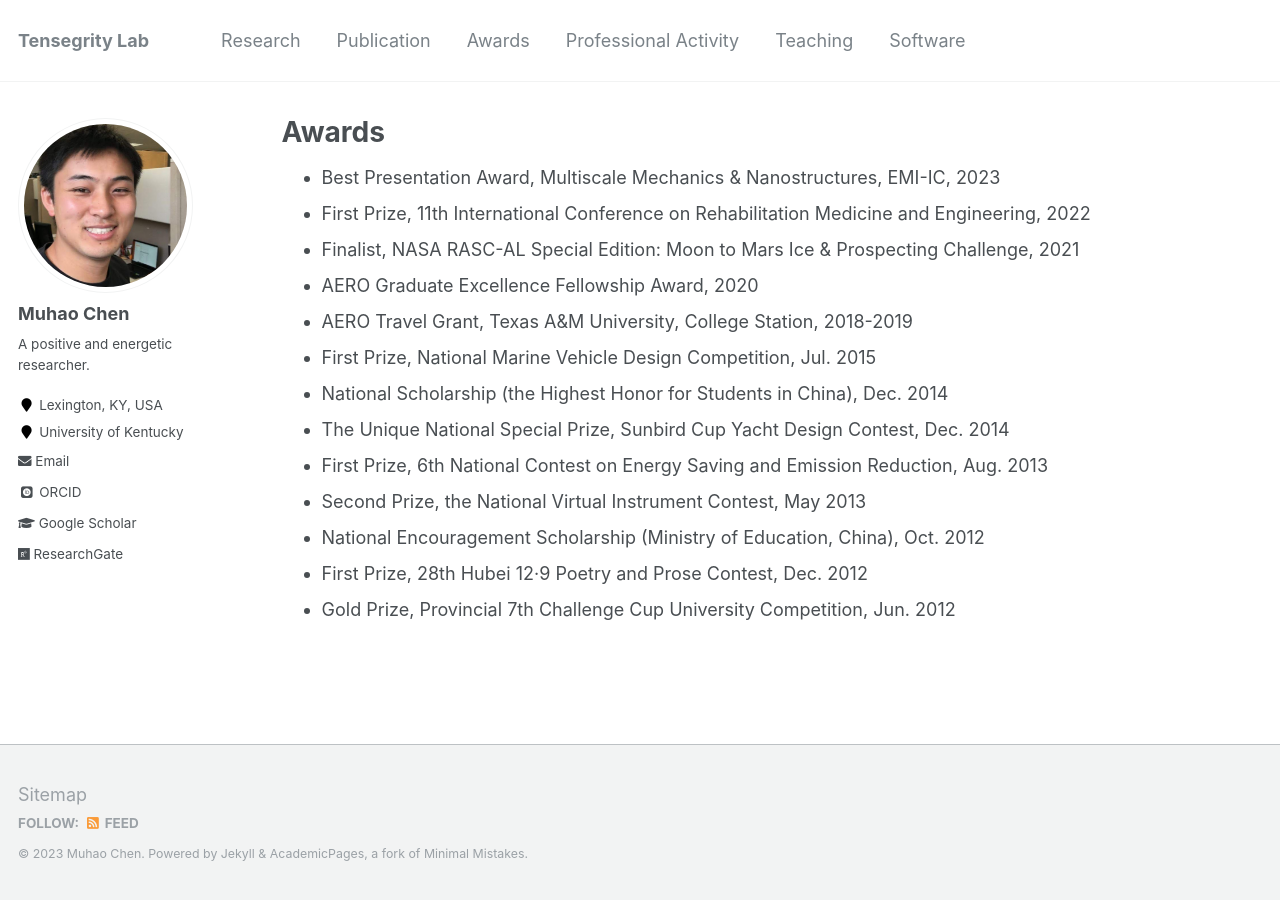
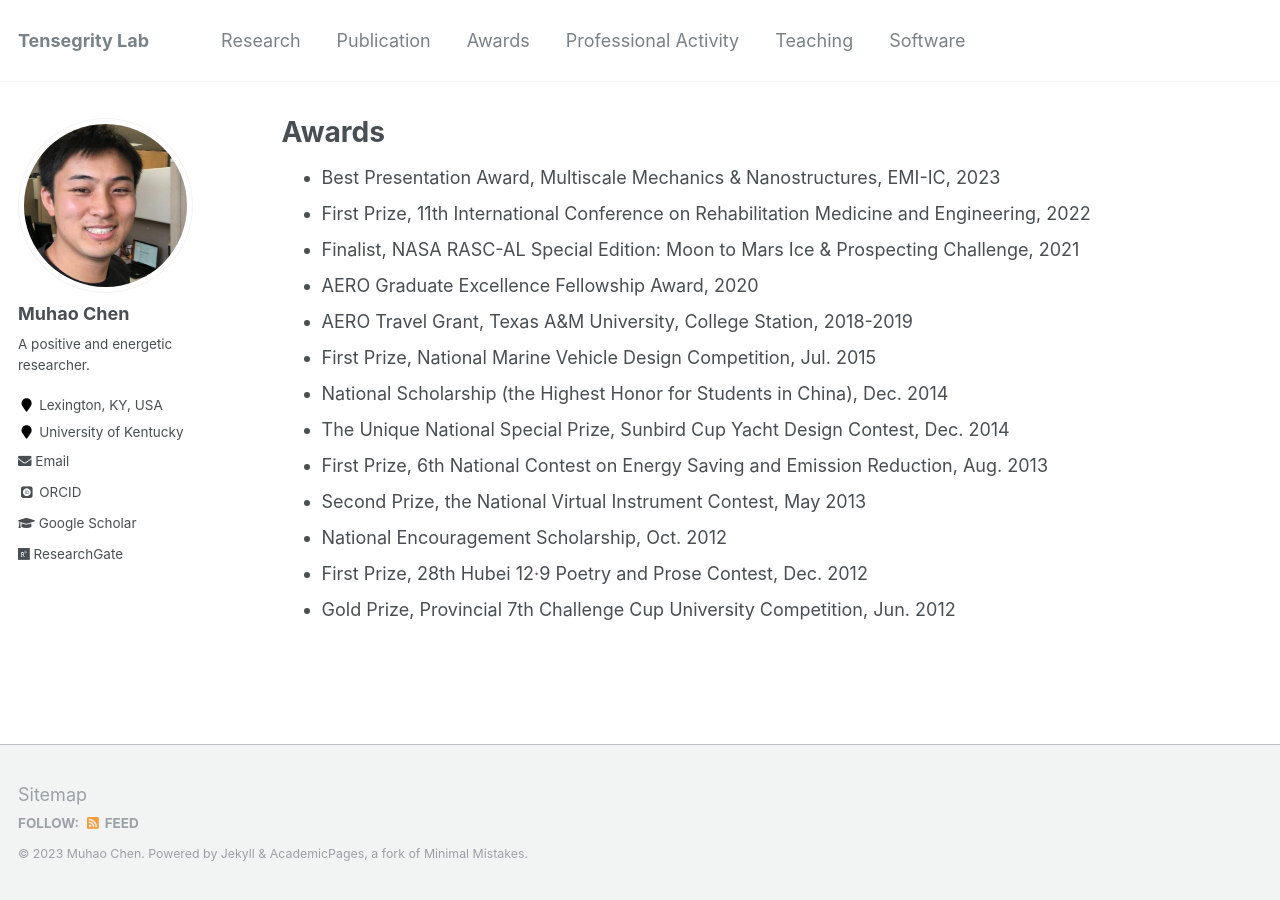
Before and after one commit to Muhao-Chen/muhao-chen.github.io, a Jekyll site: the page built from _pages/funding-and-awards.md, in a window 1280 px wide. Built offline with Jekyll 4.4.1, drawn with Linux system fonts in a browser that asks for light colours; some web fonts are replaced.

Commit message:
Update funding-and-awards.md

```diff
--- a/_pages/funding-and-awards.md
+++ b/_pages/funding-and-awards.md
@@ -16,7 +16,7 @@ author_profile: true
 * The Unique National Special Prize, Sunbird Cup Yacht Design Contest, Dec. 2014
 * First Prize, 6th National Contest on Energy Saving and Emission Reduction, Aug. 2013
 * Second Prize, the National Virtual Instrument Contest, May 2013
-* National Encouragement Scholarship (Ministry of Education, China), Oct. 2012
+* National Encouragement Scholarship, Oct. 2012
 * First Prize, 28th Hubei 12·9 Poetry and Prose Contest, Dec. 2012
 * Gold Prize, Provincial 7th Challenge Cup University Competition, Jun. 2012
 </div>
```
